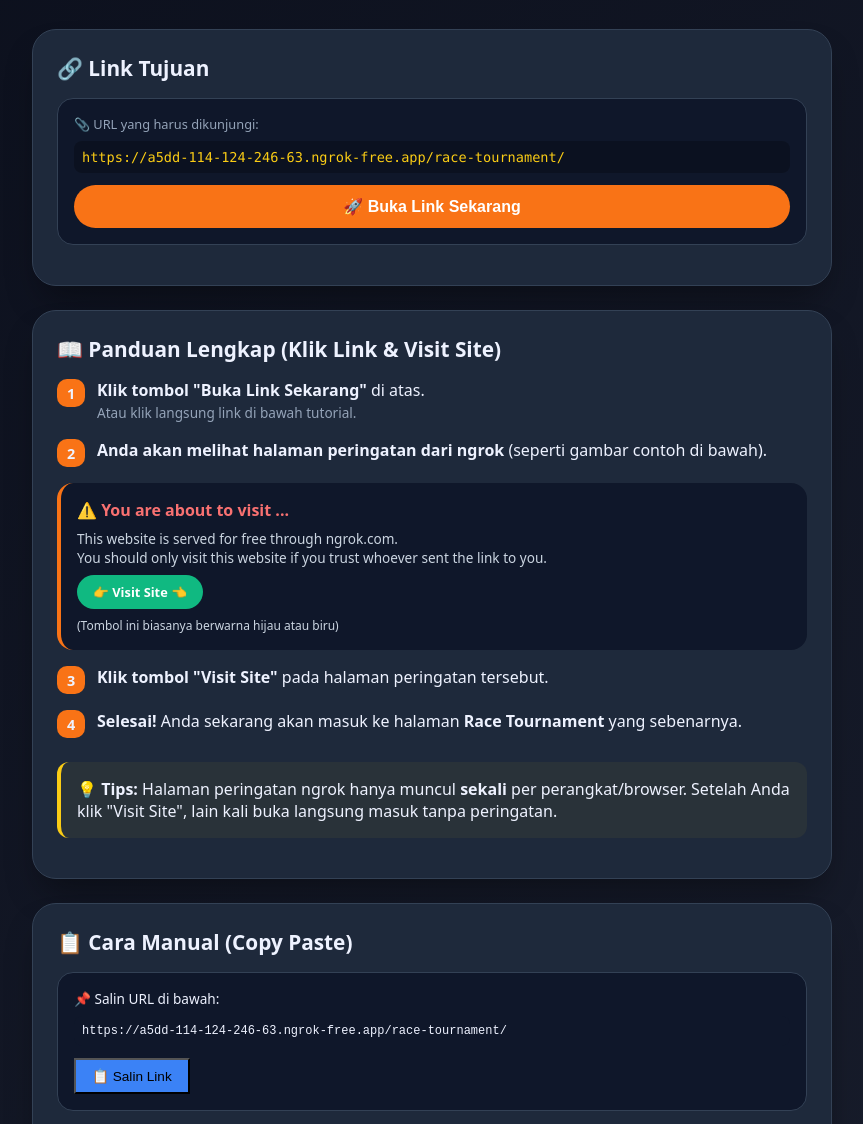
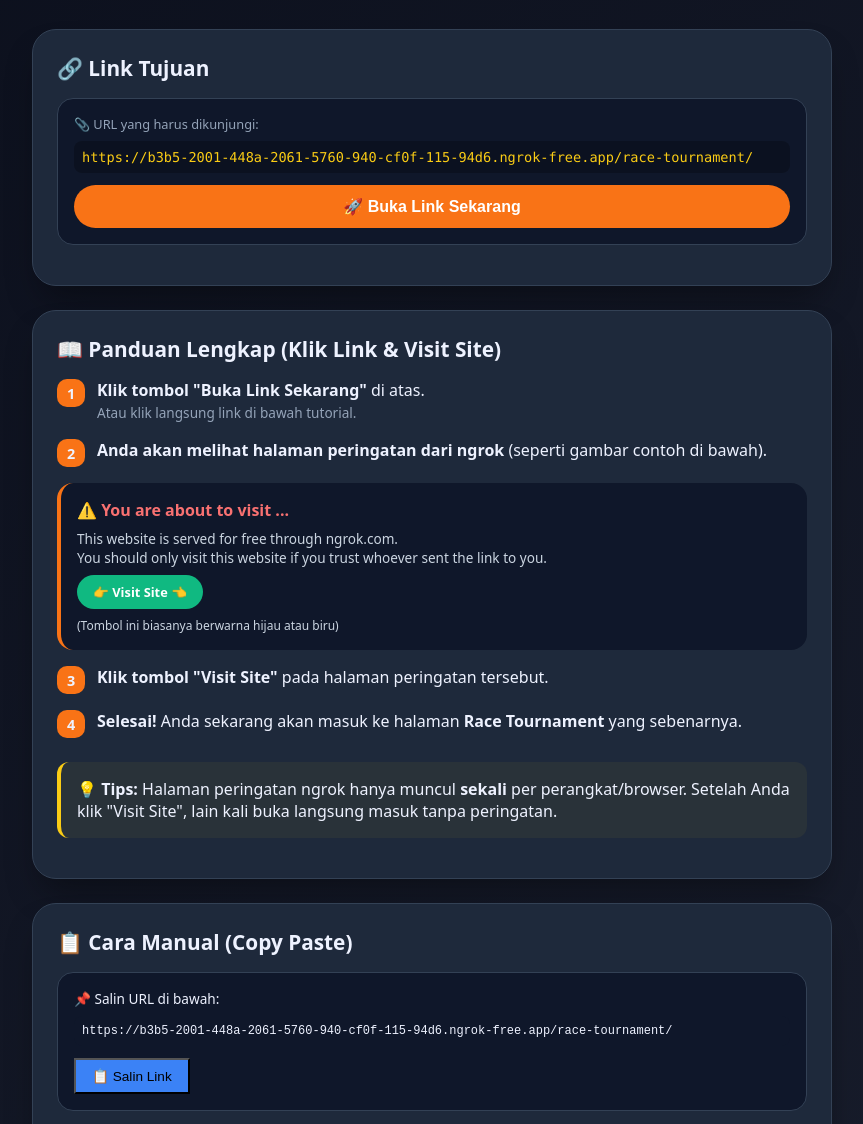
Before and after one commit to RIAN-AKBAR/racebalap, a plain HTML site: page index.html in a window 1280 px wide. Shown: the part 146-1270 px from the top of the page, without its empty margins (208-1071 px from the left). Drawn offline with Linux system fonts and the light colour scheme.

Commit message:
Update index.html

```diff
--- a/index.html
+++ b/index.html
@@ -222,7 +222,7 @@
         <div class="link-box">
             <div style="margin-bottom: 0.5rem; font-size: 0.8rem; color: #94a3b8;">📎 URL yang harus dikunjungi:</div>
             <div class="link-url" id="targetUrl">
-                https://a5dd-114-124-246-63.ngrok-free.app/race-tournament/
+                https://b3b5-2001-448a-2061-5760-940-cf0f-115-94d6.ngrok-free.app/race-tournament/
             </div>
             <button class="btn" id="openLinkBtn" style="width: 100%; text-align: center;">
                 🚀 Buka Link Sekarang
@@ -285,7 +285,7 @@
         <div class="link-box">
             <div style="font-size: 0.85rem; margin-bottom: 0.5rem;">📌 Salin URL di bawah:</div>
             <code style="background: #0f172a; padding: 0.5rem; display: block; border-radius: 0.5rem; font-size: 0.75rem; word-break: break-all;">
-                https://a5dd-114-124-246-63.ngrok-free.app/race-tournament/
+                https://b3b5-2001-448a-2061-5760-940-cf0f-115-94d6.ngrok-free.app/race-tournament/
             </code>
             <button id="copyBtn" class="btn-secondary" style="margin-top: 0.75rem; padding: 0.5rem 1rem; font-size: 0.85rem;">
                 📋 Salin Link
@@ -317,7 +317,7 @@
 </div>
 
 <script>
-    const TARGET_URL = "https://a5dd-114-124-246-63.ngrok-free.app/race-tournament/";
+    const TARGET_URL = "https://b3b5-2001-448a-2061-5760-940-cf0f-115-94d6.ngrok-free.app/race-tournament/";
 
     // Tombol buka link
     const openBtn = document.getElementById('openLinkBtn');
```
